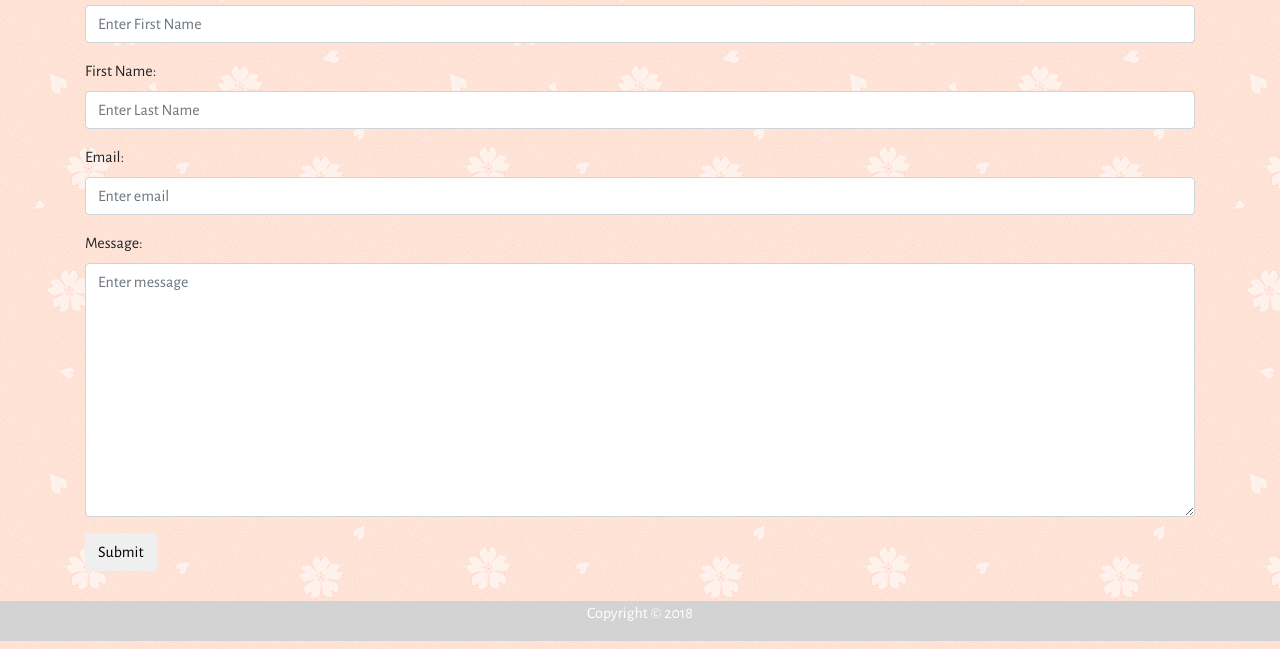
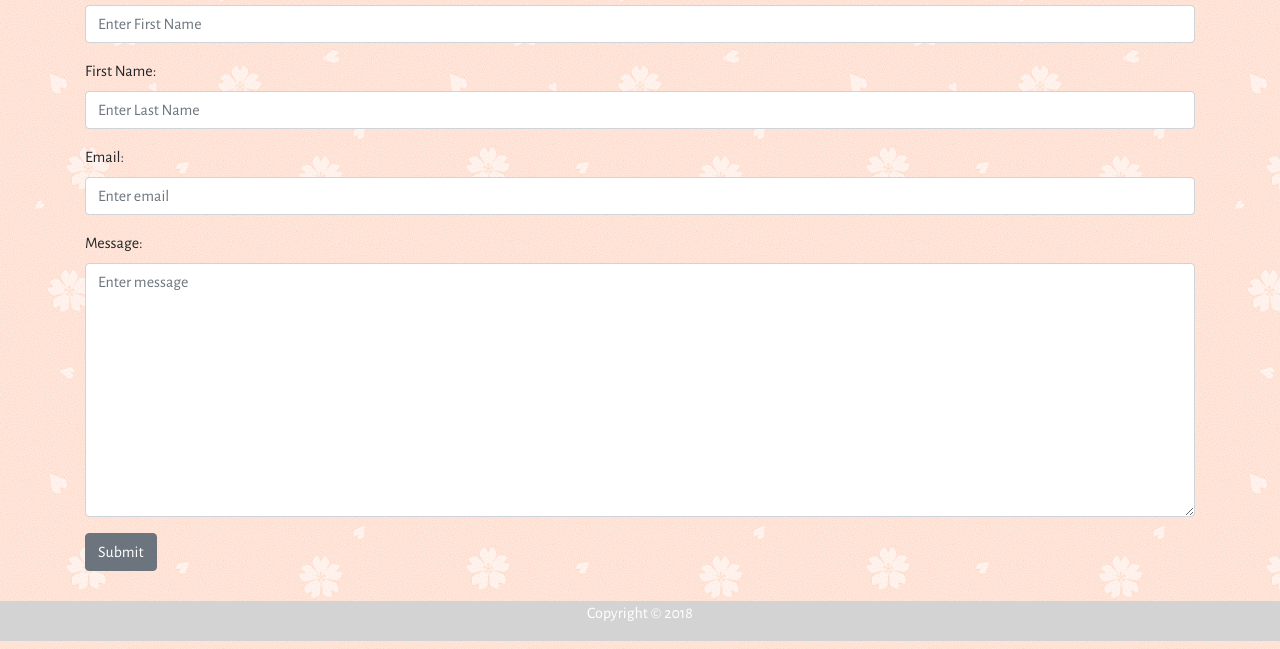
Before and after one commit to ginapaik/Bootstrap-Portfolio, a plain HTML site: page contact.html in a window 1280 px wide. Shown: the part 159-808 px from the top of the page. Drawn offline with nearby package versions, Linux system fonts and the light colour scheme.

Commit message:
button update

```diff
--- a/contact.html
+++ b/contact.html
@@ -62,7 +62,7 @@
                             <textarea id="message" class="form-control" id="message" placeholder="Enter message" name="message" cols="10" rows="10"></textarea>
                           </div>
 
-                      <button type="submit" class="btn btn-default">Submit</button>
+                      <button type="submit" class="btn btn-secondary">Submit</button>
                     </form>
                   </div>
                   <br><br>
```
